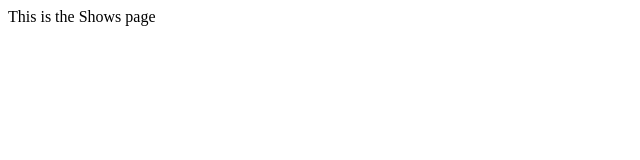
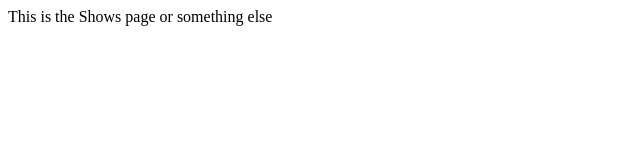
Before and after one commit to simon-rosengren/Fundamentals-Project, a plain HTML site: page shows.html in a window 1280 px wide. Shown: the whole page, without its empty margins (0-640 px from the left). Drawn offline with Linux system fonts and the light colour scheme.

Commit message:
vscode git test

```diff
--- a/shows.html
+++ b/shows.html
@@ -6,6 +6,6 @@
     <title>Document</title>
 </head>
 <body>
-    This is the Shows page
+    This is the Shows page or something else
 </body>
 </html>
```
